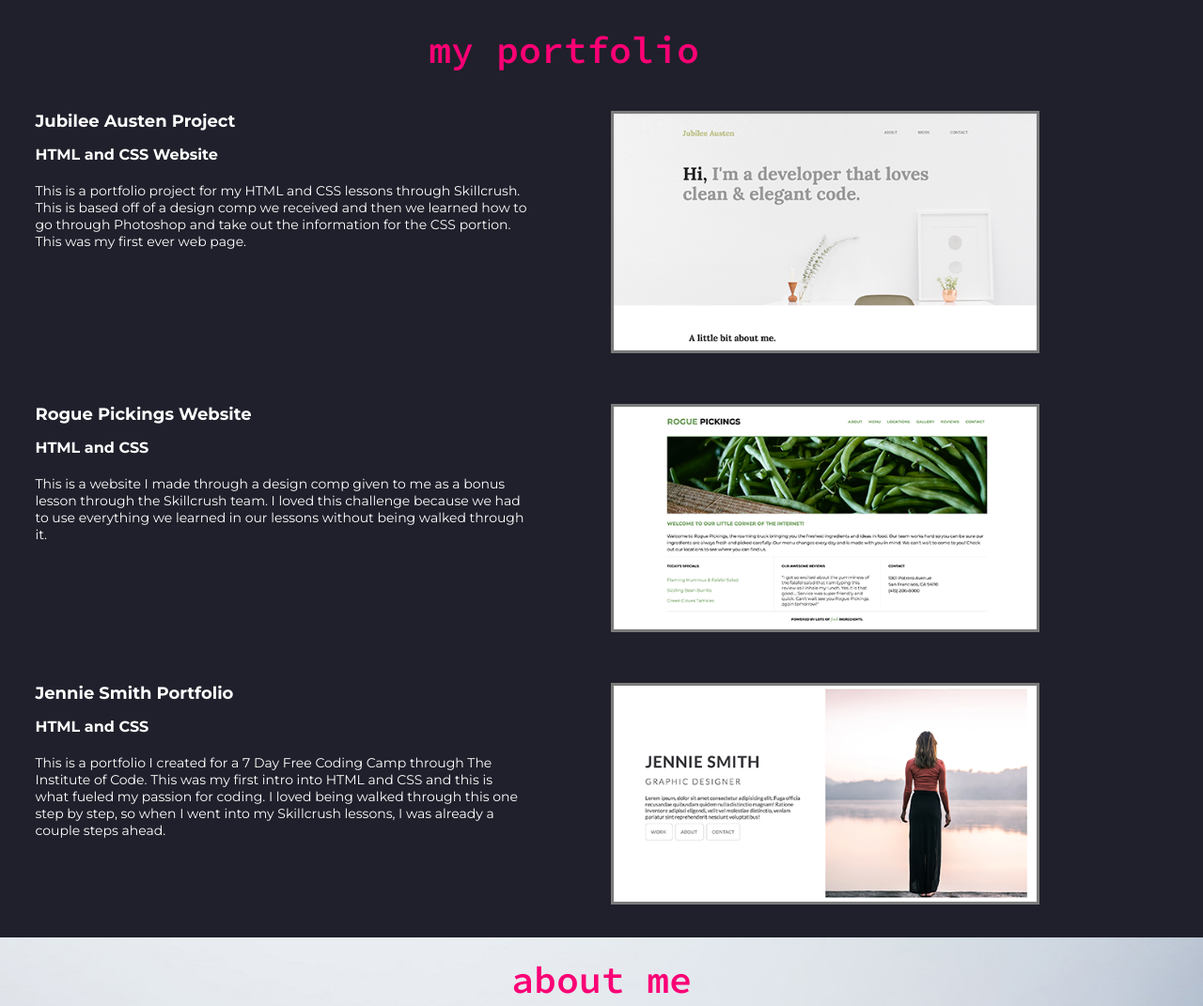
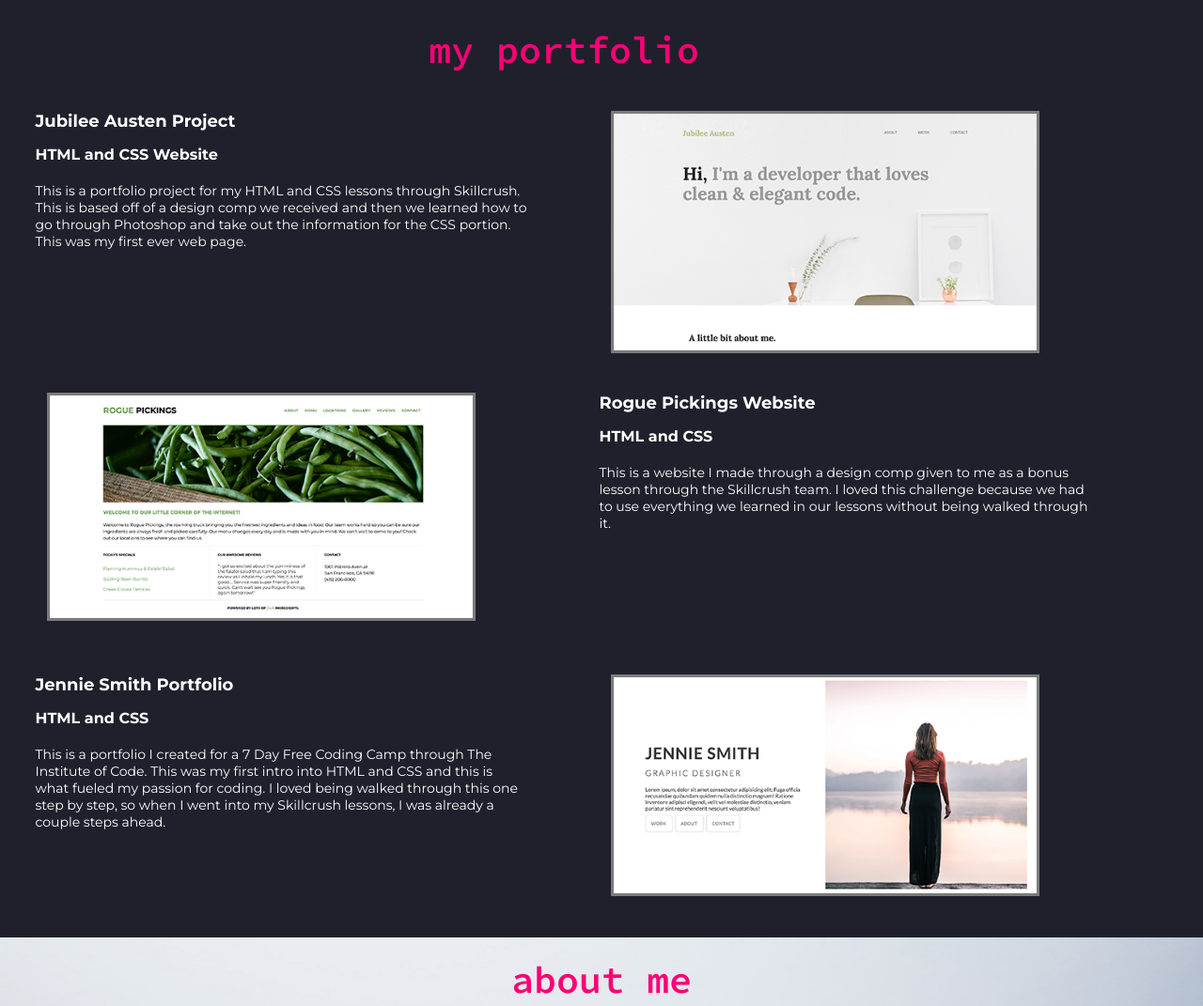
Before and after one commit to lindseydortch/lindsey-dortch-portfolio, a plain HTML site: page index.html in a window 1280 px wide. Shown: the part 832-1903 px from the top of the page at 94% size. Drawn offline with Linux system fonts and the light colour scheme.

Commit message:
float changes for portfoflio section

```diff
--- a/css/main.css
+++ b/css/main.css
@@ -119,7 +119,17 @@ span {
     color: #ffffff;
     margin: 0 auto;
     padding-top: 20px;
-    padding-bottom: 50px;
+    padding-bottom: 20px;
+}
+
+.left-float {
+  float: left;
+  height: 300px;
+}
+
+.right-float {
+  float: right;
+  height: 300px;
 }
 
 
--- a/index.html
+++ b/index.html
@@ -33,32 +33,33 @@
         <section id="portfolio" class="full-width">
           <h3>my portfolio</h3>
           <a href="https://lindseydortch.github.io/jubilee-austen/">
-            <div class="half-width jubilee-austen">
+            <div class="half-width left-float">
               <h4>Jubilee Austen Project</h4>
               <h5>HTML and CSS Website</h5>
               <p>This is a portfolio project for my HTML and CSS lessons through Skillcrush. This is based off of a design comp we received and then we learned how to go through Photoshop and take out the information for the CSS portion. This was my first ever web page.</p>
             </div>
-            <div class="half-width jubilee-austen-img">
+            <div class="half-width right-float">
               <img src="img/jubilee-austen-screenshot.png" alt="Screenshot of Jubilee Austen Project"/>
             </div>
           </a>
           <a href="https://lindseydortch.github.io/rogue-pickings/">
-            <div class="half-width rogue-pickings">
+            <div class="half-width left-float">
+              <img src="img/rogue-pickings-screenshot.png" alt="Screenshot of Rogue Pickings Project"/>
+            </div>
+            <div class="half-width right-float">
               <h4>Rogue Pickings Website </h4>
               <h5>HTML and CSS </h5>
               <p>This is a website I made through a design comp given to me as a bonus lesson through the Skillcrush team. I loved this challenge because we had to use everything we learned in our lessons without being walked through it. </p>
             </div>
-            <div class="half-width">
-              <img src="img/rogue-pickings-screenshot.png" alt="Screenshot of Rogue Pickings Project"/>
-            </div>
+
           </a>
           <a href="https://lindseydortch.github.io/rogue-pickings/">
-            <div class="half-width jennie-smith">
+            <div class="half-width left-float">
               <h4>Jennie Smith Portfolio</h4>
               <h5>HTML and CSS</h5>
               <p>This is a portfolio I created for a 7 Day Free Coding Camp through The Institute of Code. This was my first intro into HTML and CSS and this is what fueled my passion for coding. I loved being walked through this one step by step, so when I went into my Skillcrush lessons, I was already a couple steps ahead.</p>
             </div>
-            <div class="half-width jennie-smith-img">
+            <div class="half-width right-float">
               <img src="img/jennie-smith-screenshot.png" alt="Screenshot of Jennie Smith Project"/>
             </div>
           </a>
```
